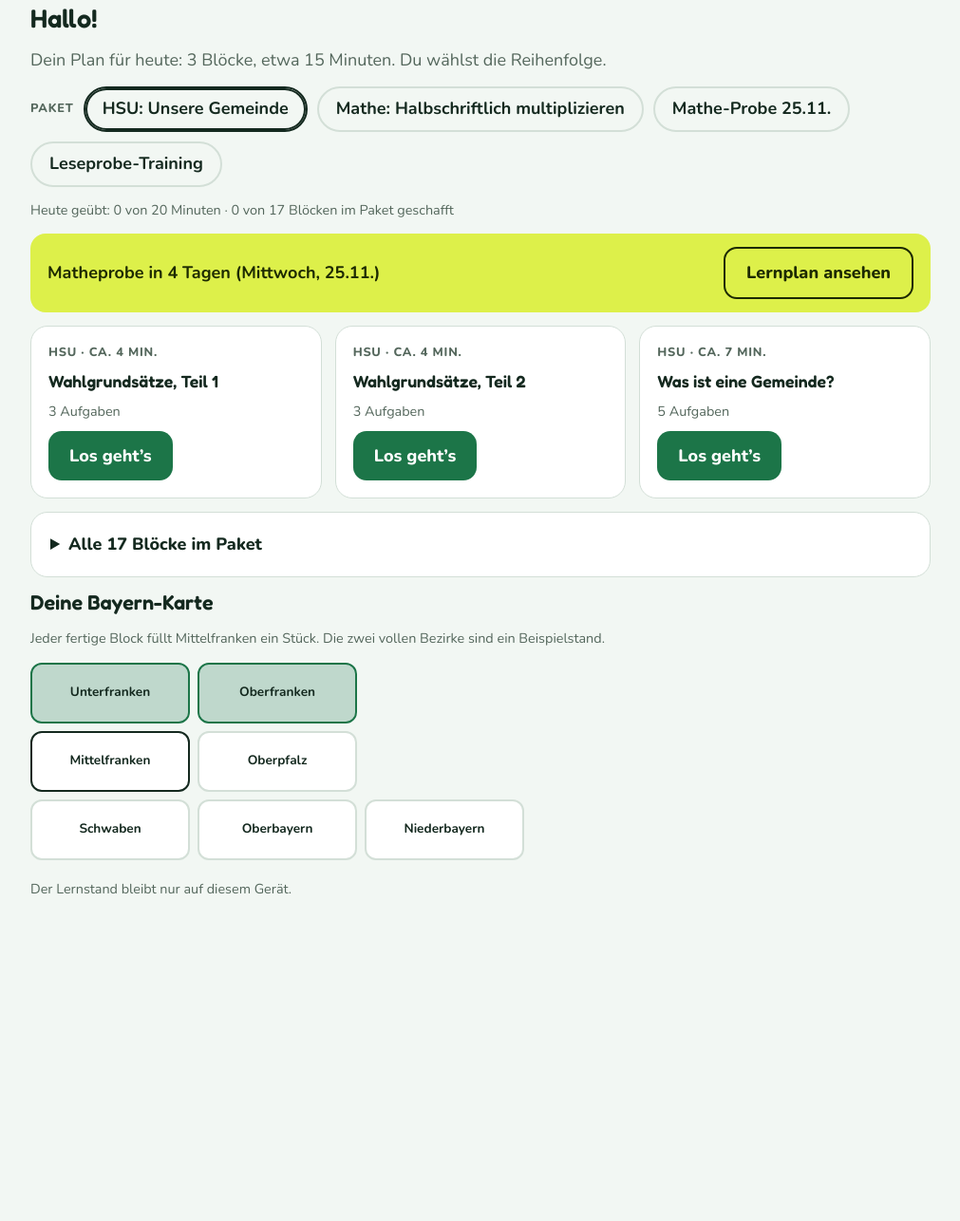
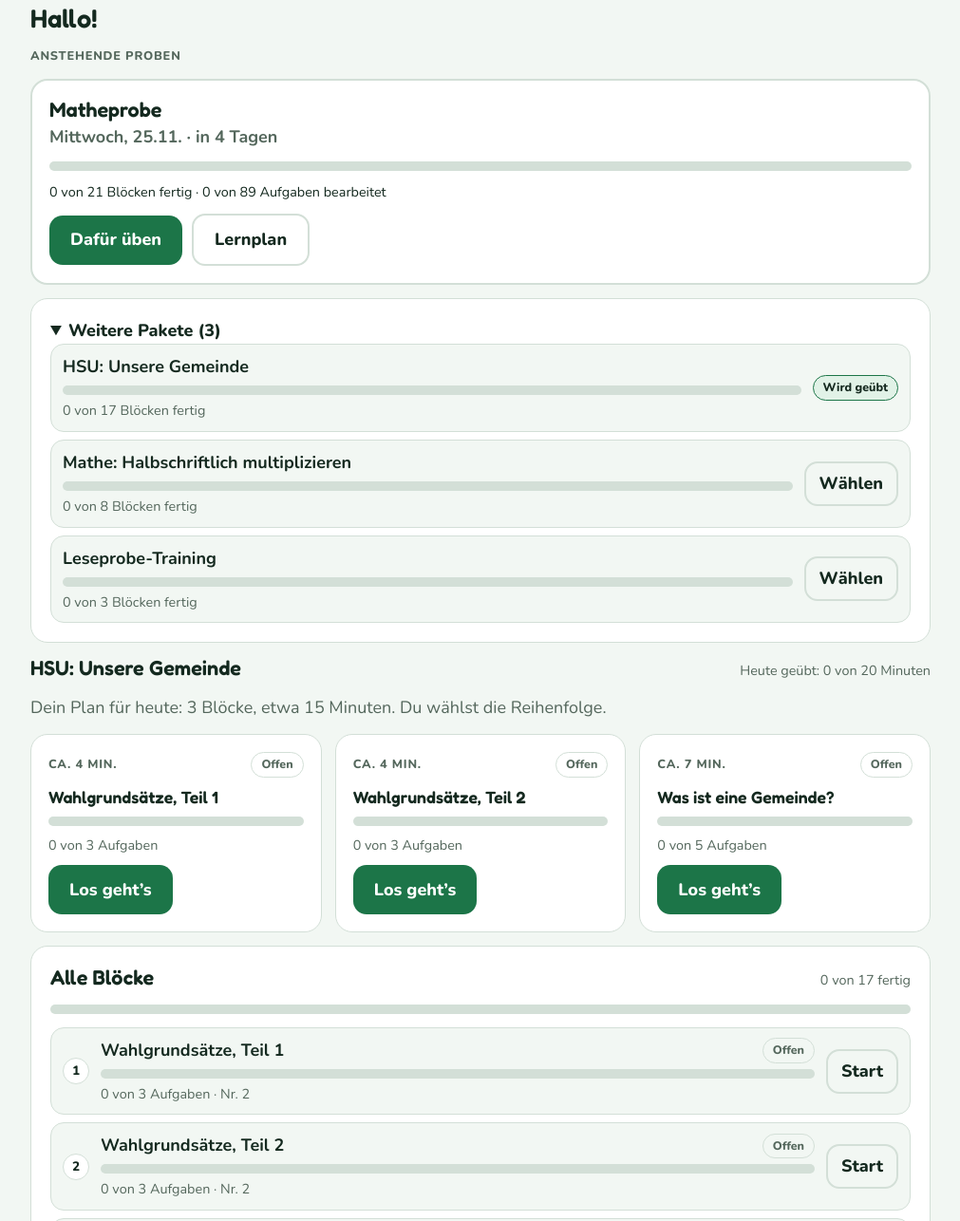
Before and after one commit to visionthink/lernwerkstatt, a plain HTML site: page index.html in a window 1280 px wide. Shown: the part 146-1432 px from the top of the page at 95% size, without its empty margins (134-1145 px from the left). Before the commit the page ends 1133 px from the top, so only its background shows below. Drawn offline with nearby package versions, Linux system fonts and the light colour scheme.

Commit message:
Startseite: anstehende Proben im Fokus, Fortschritt je Block
Co-Authored-By: Claude Opus 5.5 <noreply@anthropic.com>
Claude-Session: https://claude.ai/code/session_011PuWZmK2KtZdvyKWofvYAc

```diff
--- a/index.html
+++ b/index.html
@@ -93,6 +93,20 @@ table{border-collapse:collapse;width:100%;font-size:.95rem}
 th,td{text-align:left;padding:8px 10px;border-bottom:1px solid var(--line);white-space:nowrap}
 th{font-size:.8rem;letter-spacing:.05em;text-transform:uppercase;color:var(--muted)}
 summary{cursor:pointer;font-weight:800}
+.bar{height:10px;border-radius:999px;background:var(--line);overflow:hidden}
+.bar i{display:block;height:100%;background:var(--pitch);border-radius:999px}
+.chip{font-size:.78rem;font-weight:800;border-radius:999px;padding:3px 10px;border:1px solid var(--line);color:var(--muted);white-space:nowrap}
+.chip.ok{background:var(--good-bg);border-color:var(--pitch);color:var(--ink)}
+.chip.go{background:var(--tip-bg);border-color:var(--sky);color:var(--sky)}
+.pcard{background:var(--surface);border:2px solid var(--line);border-radius:18px;padding:18px;display:flex;flex-direction:column;gap:12px}
+.pcard.act{border-color:var(--pitch);box-shadow:inset 0 0 0 1px var(--pitch)}
+.pcard .pdate{color:var(--muted);font-weight:700;margin-top:2px}
+.blist,.plist{list-style:none;margin:0;padding:0;display:grid;gap:8px}
+.brow,.plist li{display:flex;gap:12px;align-items:center;padding:10px 12px;border:1px solid var(--line);border-radius:14px;background:var(--bg)}
+.brow.fin{background:var(--good-bg)}
+.bnum{min-width:28px;height:28px;border-radius:999px;display:grid;place-items:center;font-weight:800;font-size:.85rem;background:var(--surface);border:1px solid var(--line);font-variant-numeric:tabular-nums}
+.bmain{flex:1;min-width:0;display:grid;gap:6px}
+.btn.sm{min-height:44px;padding:8px 14px}
 .jumps{display:flex;flex-wrap:wrap;gap:6px;align-items:center}
 .jb{min-width:40px;height:40px;border-radius:999px;border:2px solid var(--line);background:var(--surface);color:var(--ink);font-weight:800;font-variant-numeric:tabular-nums;padding:0 8px}
 .jb.on{background:var(--good-bg);border-color:var(--pitch)}
@@ -831,19 +845,28 @@ function nextProbe(){const up=PROBEN.filter(p=>dTo(p)>=0).sort((a,b)=>dTo(a)-dTo
 function examLine(p){const d=dTo(p);return d>1?p.name+' in '+d+' Tagen':d===1?p.name+' morgen':d===0?p.name+' heute':'Die '+p.name+' war am '+p.wd.split(', ')[1]}
 function selfCount(){return ids().filter(id=>S.done[id]&&S.done[id].solved==='self').length}
 
-function card(b){const i=BLOCKS.indexOf(b),d=S.blocks.includes(b.id),n=b.tasks.filter(t=>S.done[t.id]).length;
-  return '<section class="card'+(d?' done':'')+'"><span class="label">'+b.fach+' · ca. '+b.min+' Min.</span><h3>'+b.title+'</h3><p class="muted small">'+b.tasks.length+' Aufgaben'+(n&&!d?' · '+n+' geschafft':'')+'</p>'+(d?'<p><b>Fertig.</b></p>':'<button class="btn" data-act="start" data-b="'+i+'">'+(n?'Weitermachen':'Los geht’s')+'</button>')+'</section>'}
+function bStat(b){const n=b.tasks.length,d=b.tasks.filter(t=>S.done[t.id]).length,ok=b.tasks.filter(t=>S.done[t.id]&&S.done[t.id].solved==='self').length,fe=b.tasks.filter(t=>S.heft.includes(t.id)).length;return {n,d,ok,fe,fin:S.blocks.includes(b.id)}}
+function setStat(k){const bl=SETS[k].blocks;return {bn:bl.length,fin:bl.filter(b=>S.blocks.includes(b.id)).length,n:bl.reduce((a,b)=>a+b.tasks.length,0),d:bl.reduce((a,b)=>a+b.tasks.filter(t=>S.done[t.id]).length,0)}}
+const bar=(x,n)=>'<div class="bar" role="img" aria-label="'+x+' von '+n+'"><i style="width:'+(n?Math.round(x/n*100):0)+'%"></i></div>';
+function chip(st){return st.fin?'<span class="chip ok">Fertig</span>':st.d?'<span class="chip go">Angefangen</span>':'<span class="chip">Offen</span>'}
+function card(b){const i=BLOCKS.indexOf(b),st=bStat(b);
+  return '<section class="card'+(st.fin?' done':'')+'"><div class="row" style="justify-content:space-between"><span class="label">ca. '+b.min+' Min.</span>'+chip(st)+'</div><h3>'+b.title+'</h3>'+bar(st.d,st.n)+'<p class="muted small">'+st.d+' von '+st.n+' Aufgaben'+(st.d?' · '+st.ok+' selbst gelöst':'')+(st.fe?' · '+st.fe+' im Fehlerheft':'')+'</p><button class="btn'+(st.fin?' ghost':'')+'" data-act="start" data-b="'+i+'">'+(st.fin?'Nochmal üben':st.d?'Weitermachen':'Los geht’s')+'</button></section>'}
+function brow(b,k){const st=bStat(b);return '<li class="brow'+(st.fin?' fin':'')+'"><span class="bnum">'+(k+1)+'</span><div class="bmain"><div class="row" style="justify-content:space-between;gap:8px"><b>'+b.title+'</b>'+chip(st)+'</div>'+bar(st.d,st.n)+'<span class="muted small">'+st.d+' von '+st.n+' Aufgaben'+(st.fe?' · '+st.fe+' im Fehlerheft':'')+(b.src?' · '+b.src:'')+'</span></div><button class="btn ghost sm" data-act="start" data-b="'+k+'" aria-label="'+b.title+' starten">'+(st.fin?'Nochmal':st.d?'Weiter':'Start')+'</button></li>'}
 function vHeute(){
   const nb=BLOCKS.filter(b=>S.blocks.includes(b.id)).length,day=dayPlan(),mine=day.ids.map(id=>BLOCKS.find(b=>b.id===id)).filter(Boolean),dayDone=mine.length>0&&mine.every(b=>S.blocks.includes(b.id)),min=Math.floor(tm().sec/60),lim=LIMIT+tm().extra,due=dueIds();
-  let h='<div class="stack"><h1>Hallo!</h1><p class="muted">'+(mine.length?'Dein Plan für heute: '+(mine.length===1?'1 Block':mine.length+' Blöcke')+', etwa '+mine.reduce((x,b)=>x+b.min,0)+' Minuten. Du wählst die Reihenfolge.':'Du hast alle Blöcke einmal geschafft. Ab jetzt wiederholst du.')+'</p><div class="row"><span class="label">Paket</span>'+Object.keys(SETS).map(k=>'<button class="tab" data-act="set" data-s="'+k+'" aria-pressed="'+(k===S.set)+'">'+SETS[k].name+'</button>').join('')+'</div><p class="muted small">Heute geübt: '+min+' von '+lim+' Minuten · '+nb+' von '+BLOCKS.length+' Blöcken im Paket geschafft</p></div>';
-  const np=nextProbe();if(np)h+='<div class="banner"><span>'+examLine(np)+' ('+np.wd+')</span><button class="btn ghost" style="border-color:var(--ball-ink);color:var(--ball-ink)" data-act="nav" data-v="probe">Lernplan ansehen</button></div>';
+  const up=PROBEN.filter(p=>dTo(p)>=0&&SETS[p.set]).sort((a,b)=>dTo(a)-dTo(b)),inProbe=up.map(p=>p.set),rest=Object.keys(SETS).filter(k=>!inProbe.includes(k));
+  let h='<div class="stack"><h1>Hallo!</h1></div>';
+  h+='<section class="stack"><span class="label">Anstehende Proben</span>'+(up.length?up.map(p=>{const st=setStat(p.set),act=S.set===p.set;return '<article class="pcard'+(act?' act':'')+'"><div class="row" style="justify-content:space-between;align-items:flex-start"><div><h2>'+p.name+'</h2><p class="pdate">'+p.wd+' · '+examLine(p).replace(p.name+' ','')+'</p></div>'+(act?'<span class="chip ok">Wird geübt</span>':'')+'</div>'+bar(st.d,st.n)+'<p class="small">'+st.fin+' von '+st.bn+' Blöcken fertig · '+st.d+' von '+st.n+' Aufgaben bearbeitet</p><div class="row">'+(act?'':'<button class="btn" data-act="set" data-s="'+p.set+'">Dafür üben</button>')+'<button class="btn ghost" data-act="nav" data-v="probe">Lernplan</button></div></article>'}).join(''):'<p class="muted">Gerade steht keine Probe an.</p>')+'</section>';
+  if(rest.length)h+='<details class="panel"'+(rest.includes(S.set)?' open':'')+'><summary>Weitere Pakete ('+rest.length+')</summary><ul class="plist">'+rest.map(k=>{const st=setStat(k),act=S.set===k;return '<li><div class="bmain"><b>'+SETS[k].name+'</b>'+bar(st.d,st.n)+'<span class="muted small">'+st.fin+' von '+st.bn+' Blöcken fertig</span></div>'+(act?'<span class="chip ok">Wird geübt</span>':'<button class="btn ghost sm" data-act="set" data-s="'+k+'">Wählen</button>')+'</li>'}).join('')+'</ul></details>';
+  h+='<section class="stack"><div class="row" style="justify-content:space-between;align-items:baseline"><h2>'+SETS[S.set].name+'</h2><span class="muted small">Heute geübt: '+min+' von '+lim+' Minuten</span></div></section>';
   if(over())h+='<section class="panel stack"><h2>Für heute ist Schluss.</h2><p>Du hast '+min+' Minuten geübt. Das reicht. Morgen geht es weiter.</p></section>';
   else{
     if(due.length)h+='<section class="panel stack"><span class="label">Wiederholen, damit es im Kopf bleibt</span><h2>'+(due.length===1?'1 Aufgabe ist':due.length+' Aufgaben sind')+' heute dran</h2><p class="muted small">Immer höchstens 5 auf einmal. Fang am besten damit an.</p><div class="row"><button class="btn" data-act="review">Wiederholen</button></div></section>';
-    h+='<div class="plan">'+mine.map(card).join('')+'</div>';
+    if(mine.length)h+='<p class="muted">Dein Plan für heute: '+(mine.length===1?'1 Block':mine.length+' Blöcke')+', etwa '+mine.reduce((x,b)=>x+b.min,0)+' Minuten. Du wählst die Reihenfolge.</p><div class="plan">'+mine.map(card).join('')+'</div>';
+    else h+='<p class="muted">Du hast alle Blöcke einmal geschafft. Ab jetzt wiederholst du.</p>';
     if(dayDone)h+='<section class="panel stack">'+(day.feel?'<h2>Geschafft für heute.</h2><p>Deine Blöcke für heute sind fertig. Morgen kommen neue dazu. Jetzt ist Pause.</p>':'<h2>Deine Blöcke für heute sind fertig. Wie war es?</h2><div class="row"><button class="btn ghost" data-act="feel" data-f="leicht">Leicht</button><button class="btn ghost" data-act="feel" data-f="genau richtig">Genau richtig</button><button class="btn ghost" data-act="feel" data-f="schwer">Schwer</button></div>')+'</section>';
-    if(BLOCKS.length>mine.length)h+='<details class="panel"><summary>Alle '+BLOCKS.length+' Blöcke im Paket</summary><div class="plan" style="margin-top:14px">'+BLOCKS.map(card).join('')+'</div></details>';
   }
+  h+='<section class="panel stack"><div class="row" style="justify-content:space-between;align-items:baseline"><h2>Alle Blöcke</h2><span class="muted small">'+nb+' von '+BLOCKS.length+' fertig</span></div>'+bar(nb,BLOCKS.length)+'<ol class="blist">'+BLOCKS.map(brow).join('')+'</ol></section>';
   const part=Math.round(nb/BLOCKS.length*100);
   const tiles=[['Unterfranken',100],['Oberfranken',100],null,['Mittelfranken',part,1],['Oberpfalz',0],null,['Schwaben',0],['Oberbayern',0],['Niederbayern',0]];
   h+='<section class="stack"><h2>Deine Bayern-Karte</h2><p class="muted small">Jeder fertige Block füllt Mittelfranken ein Stück. Die zwei vollen Bezirke sind ein Beispielstand.</p><div class="map">'+
--- a/sw.js
+++ b/sw.js
@@ -1,5 +1,5 @@
 // Lernwerkstatt: Offline-Betrieb. Bei neuen Aufgaben VERSION hochzählen.
-const VERSION = 'lernwerkstatt-v12';
+const VERSION = 'lernwerkstatt-v13';
 const FILES = ['./', './index.html', './manifest.webmanifest', './icon-192.png', './icon-512.png', './icon-maskable-512.png'];
 
 self.addEventListener('install', e => {
```
